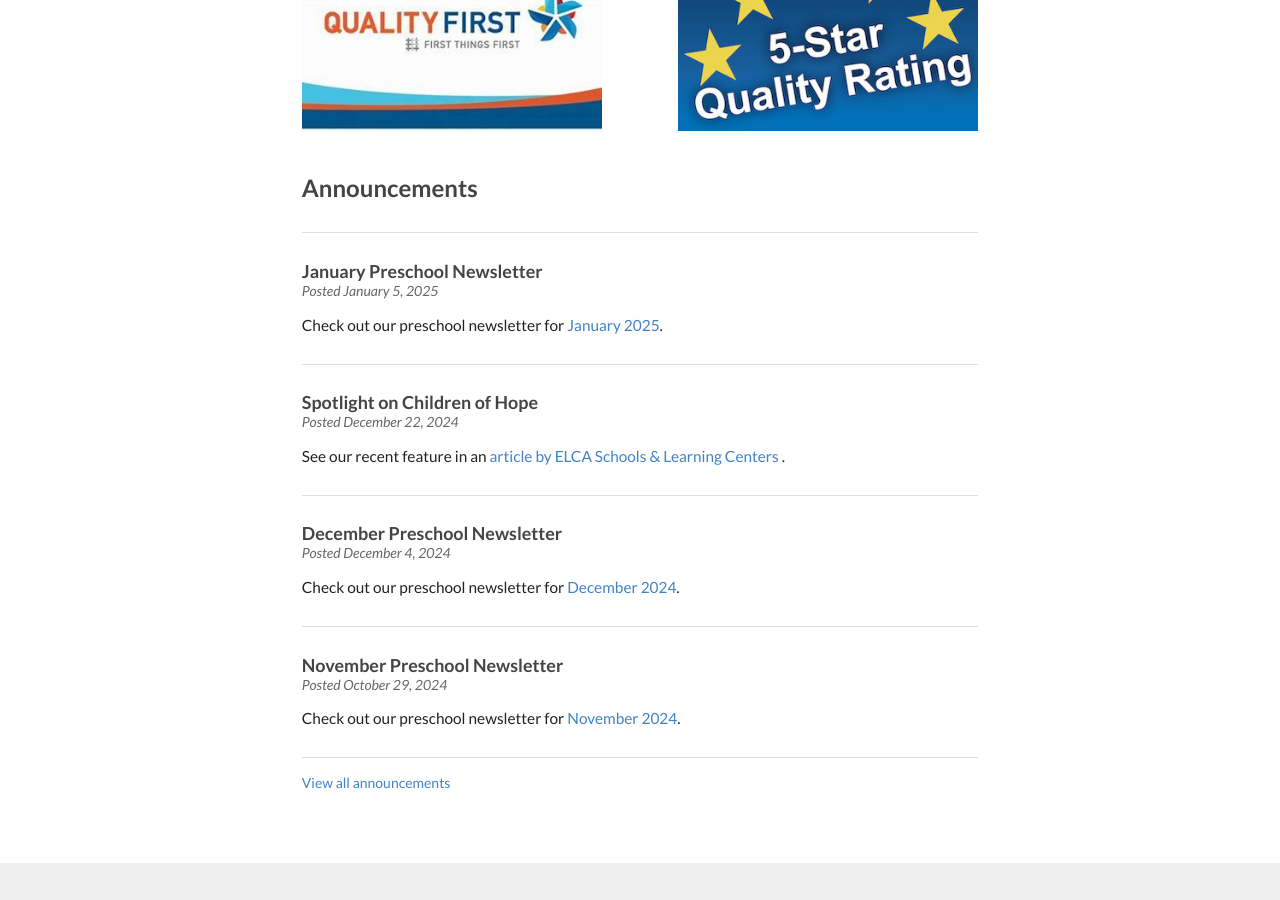
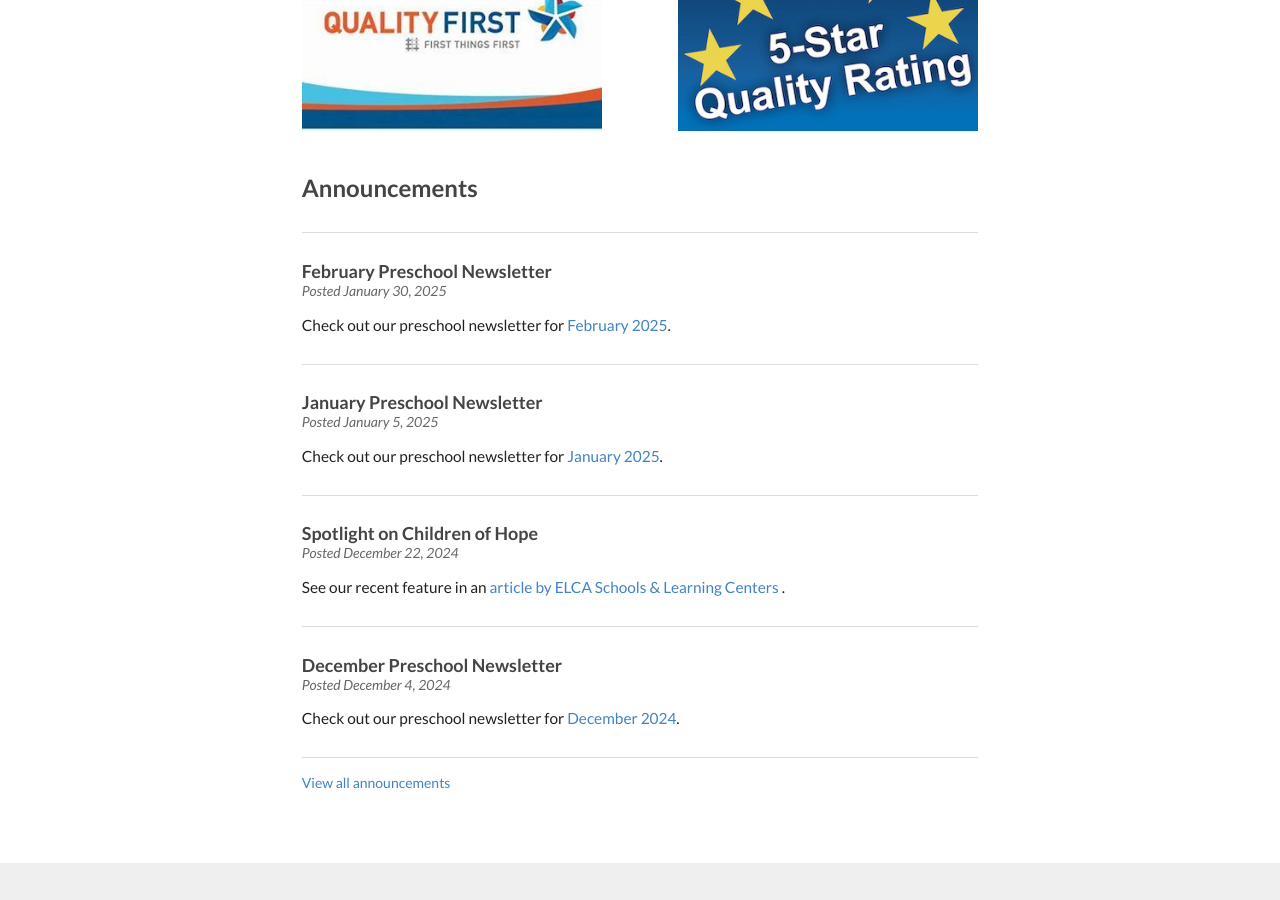
Before and after one commit to childrenofhope/childrenofhope, a Jekyll site: the page built from index.html, in a window 1280 px wide and 900 px high, scrolled down 645 px. Built offline with Jekyll 4.4.1, drawn with Linux system fonts in a browser that asks for light colours; the list of posts is cut into pages by our own code.

Commit message:
Added February 2025 newsletter

```diff
--- a/newsletter.md
+++ b/newsletter.md
@@ -9,6 +9,9 @@
 
 <h3 class="ui header">Current School Year</h3>
 <div class="ui newsletter list">
+  <a class="item" href="{{ site.baseurl }}/assets/newsletters/2024-2025/COH_February_2025_Newsletter.pdf">
+    February 2025
+  </a>
   <a class="item" href="{{ site.baseurl }}/assets/newsletters/2024-2025/COH_January_2025_Newsletter.pdf">
     January 2025
   </a>
```
Also changed, not shown: _posts/2025-01-30-february-newsletter.md (added, +13 -0 lines), 1 other file.
